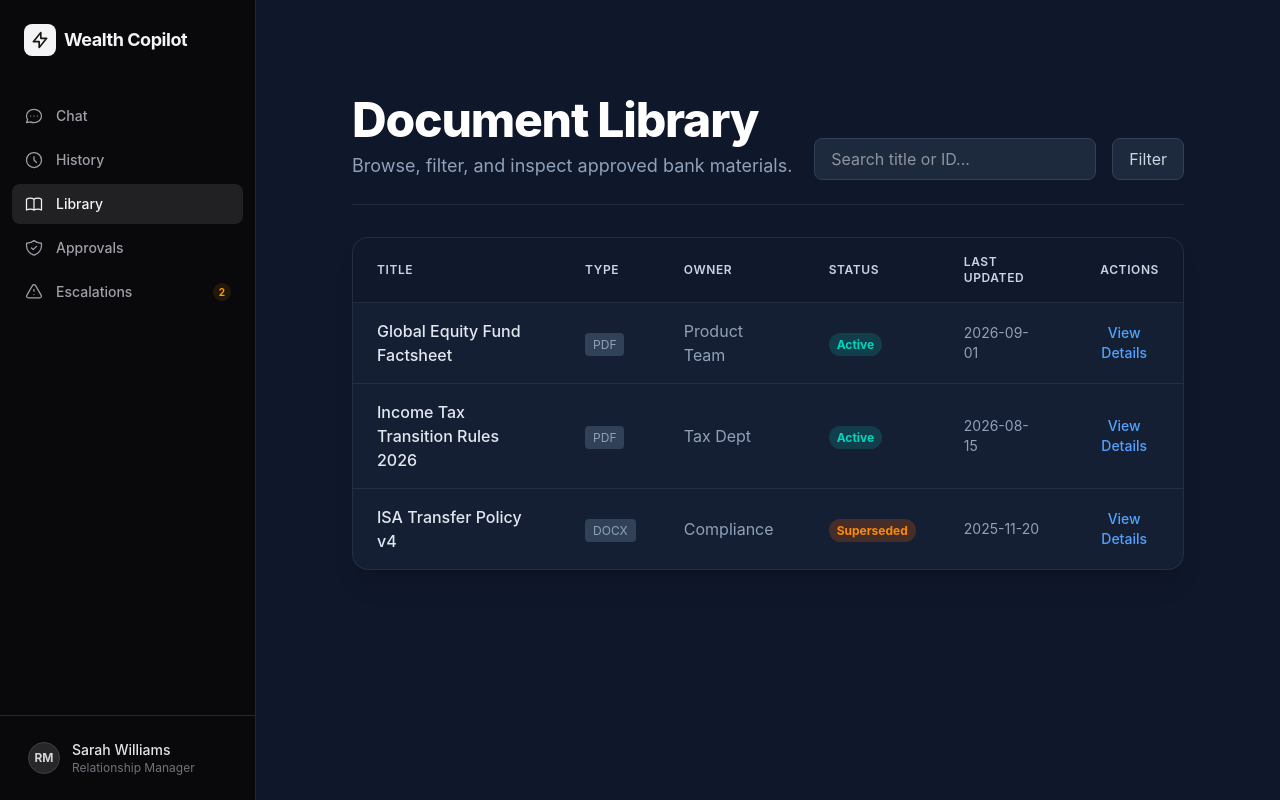
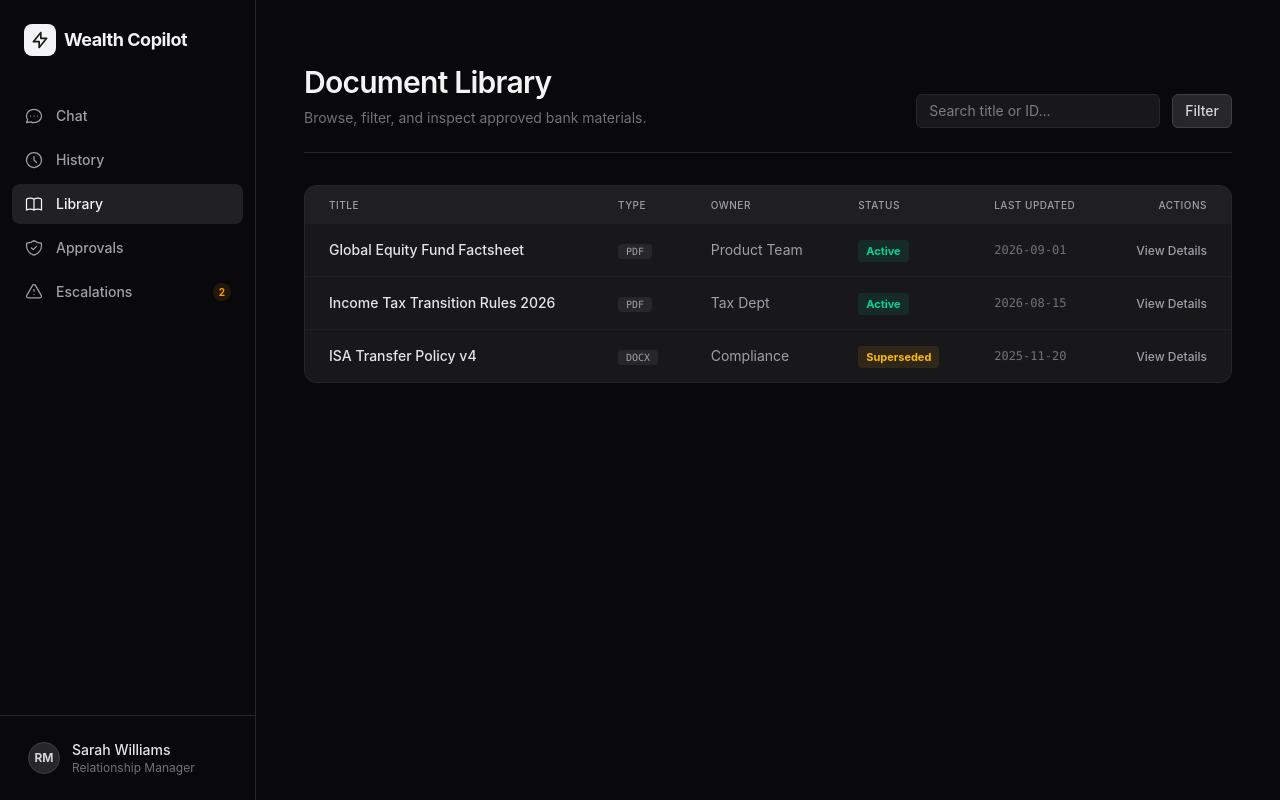
Before and after one commit to Aayush-207/wealth-advisor-copilot, a Next.js app in the folder frontend/: page /documents in a window 1280 px wide. Built offline with nearby package versions, Linux system fonts and the light colour scheme.

Commit message:
style: Redesign all sections to match the minimal zinc theme

```diff
--- a/frontend/src/app/documents/page.tsx
+++ b/frontend/src/app/documents/page.tsx
@@ -1,7 +1,6 @@
 "use client";
 
 import React from 'react';
-import { motion } from 'framer-motion';
 
 export default function DocumentLibrary() {
   const documents = [
@@ -11,70 +10,60 @@ export default function DocumentLibrary() {
   ];
 
   return (
-    <main className="min-h-screen bg-slate-900 text-slate-100 p-8 md:p-24 pb-32">
+    <main className="h-screen overflow-y-auto bg-zinc-950 text-zinc-100 p-8 md:p-12">
       <div className="w-full max-w-5xl mx-auto flex flex-col gap-8">
 
-        <header className="flex justify-between items-end border-b border-slate-700/50 pb-6">
+        <header className="border-b border-zinc-800 pb-6 mt-4 flex justify-between items-end">
           <div>
-            <h1 className="text-3xl md:text-5xl font-extrabold tracking-tight text-white mb-2">
+            <h1 className="text-3xl font-semibold tracking-tight text-zinc-100 mb-2">
               Document Library
             </h1>
-            <p className="text-slate-400 text-lg">Browse, filter, and inspect approved bank materials.</p>
+            <p className="text-zinc-500 text-sm">Browse, filter, and inspect approved bank materials.</p>
           </div>
-          <div className="flex gap-4">
-            <input type="text" placeholder="Search title or ID..." className="bg-slate-800 text-white border border-slate-700 rounded-lg px-4 py-2 outline-none focus:border-blue-500" />
-            <button className="bg-slate-800 border border-slate-700 hover:bg-slate-700 px-4 py-2 rounded-lg text-slate-300 transition-colors">
+          <div className="flex gap-3">
+            <input type="text" placeholder="Search title or ID..." className="bg-zinc-900 text-zinc-200 border border-zinc-800 rounded-md px-3 py-1.5 outline-none focus:border-zinc-700 text-sm transition-colors" />
+            <button className="bg-zinc-800 border border-zinc-700 hover:bg-zinc-700 px-3 py-1.5 rounded-md text-zinc-300 transition-colors text-sm font-medium">
               Filter
             </button>
           </div>
         </header>
 
-        <motion.div
-          initial={{ opacity: 0, y: 20 }}
-          animate={{ opacity: 1, y: 0 }}
-          className="w-full overflow-hidden rounded-2xl border border-slate-700/50 shadow-xl bg-slate-800/50 backdrop-blur-md"
-        >
-          <table className="w-full text-left border-collapse">
-            <thead>
-              <tr className="bg-slate-900/80 text-slate-300 uppercase text-xs tracking-wider border-b border-slate-700/50">
-                <th className="px-6 py-4 font-semibold">Title</th>
-                <th className="px-6 py-4 font-semibold">Type</th>
-                <th className="px-6 py-4 font-semibold">Owner</th>
-                <th className="px-6 py-4 font-semibold">Status</th>
-                <th className="px-6 py-4 font-semibold">Last Updated</th>
-                <th className="px-6 py-4 font-semibold text-right">Actions</th>
+        <div className="w-full overflow-x-auto border border-zinc-800 rounded-xl bg-zinc-900">
+          <table className="w-full text-left text-sm text-zinc-300">
+            <thead className="bg-zinc-800/50 text-zinc-400 uppercase text-[10px] tracking-wider">
+              <tr>
+                <th className="px-6 py-3 font-medium">Title</th>
+                <th className="px-6 py-3 font-medium">Type</th>
+                <th className="px-6 py-3 font-medium">Owner</th>
+                <th className="px-6 py-3 font-medium">Status</th>
+                <th className="px-6 py-3 font-medium">Last Updated</th>
+                <th className="px-6 py-3 font-medium text-right">Actions</th>
               </tr>
             </thead>
-            <tbody className="divide-y divide-slate-700/50">
+            <tbody className="divide-y divide-zinc-800/50">
               {documents.map((doc, i) => (
-                <motion.tr
-                  key={doc.id}
-                  initial={{ opacity: 0, x: -10 }}
-                  animate={{ opacity: 1, x: 0 }}
-                  transition={{ delay: i * 0.1 }}
-                  className="hover:bg-slate-700/30 transition-colors group"
-                >
-                  <td className="px-6 py-4 text-slate-200 font-medium">{doc.title}</td>
-                  <td className="px-6 py-4 text-slate-400">
-                    <span className="bg-slate-700 px-2 py-1 rounded text-xs">{doc.type}</span>
+                <tr key={doc.id} className="hover:bg-zinc-800/30 transition-colors">
+                  <td className="px-6 py-4 font-medium text-zinc-200">{doc.title}</td>
+                  <td className="px-6 py-4">
+                    <span className="bg-zinc-800 px-2 py-0.5 rounded text-[10px] font-mono text-zinc-400">{doc.type}</span>
                   </td>
-                  <td className="px-6 py-4 text-slate-400">{doc.owner}</td>
+                  <td className="px-6 py-4 text-zinc-400">{doc.owner}</td>
                   <td className="px-6 py-4">
-                    <span className={`px-2 py-1 rounded-full text-xs font-bold ${
-                      doc.status === 'Active' ? 'bg-teal-500/20 text-teal-400' : 'bg-orange-500/20 text-orange-400'
+                    <span className={`px-2 py-1 rounded text-[11px] font-bold ${
+                      doc.status === 'Active' ? 'text-emerald-400 bg-emerald-400/10' : 'text-amber-400 bg-amber-400/10'
                     }`}>
                       {doc.status}
                     </span>
                   </td>
-                  <td className="px-6 py-4 text-slate-400 text-sm">{doc.updated}</td>
+                  <td className="px-6 py-4 text-zinc-500 font-mono text-xs">{doc.updated}</td>
                   <td className="px-6 py-4 text-right">
-                    <button className="text-blue-400 hover:text-blue-300 transition-colors text-sm font-medium">View Details</button>
+                    <button className="text-zinc-400 hover:text-zinc-200 transition-colors text-xs font-medium">View Details</button>
                   </td>
-                </motion.tr>
+                </tr>
               ))}
             </tbody>
           </table>
-        </motion.div>
+        </div>
       </div>
     </main>
   );
--- a/frontend/src/app/history/page.tsx
+++ b/frontend/src/app/history/page.tsx
@@ -11,47 +11,45 @@ export default function HistoryDashboard() {
   ];
 
   return (
-    <main className="min-h-screen bg-slate-900 text-slate-100 p-8 md:p-24 pb-32">
+    <main className="h-screen overflow-y-auto bg-zinc-950 text-zinc-100 p-8 md:p-12">
       <div className="w-full max-w-5xl mx-auto flex flex-col gap-8">
 
-        <header className="flex justify-between items-end border-b border-slate-700/50 pb-6">
-          <div>
-            <h1 className="text-3xl md:text-5xl font-extrabold tracking-tight text-white mb-2">
-              Query History
-            </h1>
-            <p className="text-slate-400 text-lg">Review saved answers. Re-use queries are automatically checked against the latest documents.</p>
-          </div>
+        <header className="border-b border-zinc-800 pb-6 mt-4">
+          <h1 className="text-3xl font-semibold tracking-tight text-zinc-100 mb-2">
+            Query History
+          </h1>
+          <p className="text-zinc-500 text-sm">Review saved answers. Re-use queries are automatically checked against the latest documents.</p>
         </header>
 
-        <div className="flex flex-col gap-4 mt-4">
+        <div className="flex flex-col gap-4">
           {history.map((item, i) => (
             <motion.div
               key={item.id}
               initial={{ opacity: 0, y: 10 }}
               animate={{ opacity: 1, y: 0 }}
               transition={{ delay: i * 0.1 }}
-              className="bg-slate-800/40 border border-slate-700/50 rounded-xl p-6 flex flex-col gap-3 hover:bg-slate-800/60 transition-colors"
+              className="bg-zinc-900 border border-zinc-800 rounded-xl p-5 flex flex-col gap-3 hover:border-zinc-700 transition-colors"
             >
               <div className="flex justify-between items-start">
-                <h3 className="text-xl font-bold text-slate-200">"{item.query}"</h3>
-                <span className={`px-3 py-1 rounded-full text-xs font-bold whitespace-nowrap ${
-                  item.status === 'Verified' ? 'bg-teal-500/20 text-teal-400' : 'bg-orange-500/20 text-orange-400 border border-orange-500/30'
+                <h3 className="text-[15px] font-medium text-zinc-200">"{item.query}"</h3>
+                <span className={`px-2.5 py-1 rounded-md text-[11px] font-medium whitespace-nowrap ${
+                  item.status === 'Verified' ? 'bg-emerald-500/10 text-emerald-400 border border-emerald-500/20' : 'bg-amber-500/10 text-amber-400 border border-amber-500/20'
                 }`}>
                   {item.status}
                 </span>
               </div>
 
-              <p className="text-slate-400">{item.answerSnippet}</p>
+              <p className="text-sm text-zinc-400 leading-relaxed">{item.answerSnippet}</p>
 
-              <div className="flex flex-wrap items-center gap-4 mt-2 text-sm">
-                <span className="text-slate-500">{item.date}</span>
-                <span className="text-slate-500">•</span>
-                <span className="text-slate-400">
-                  Checked against: <span className={item.status === 'Verified' ? 'text-teal-400' : 'text-orange-400 line-through'}>{item.checkedAgainst}</span>
+              <div className="flex flex-wrap items-center gap-3 mt-1 text-xs">
+                <span className="text-zinc-600 font-medium">{item.date}</span>
+                <span className="text-zinc-700">•</span>
+                <span className="text-zinc-500">
+                  Checked against: <span className={item.status === 'Verified' ? 'text-zinc-400 font-medium' : 'text-amber-500 line-through'}>{item.checkedAgainst}</span>
                 </span>
                 {item.status !== 'Verified' && (
-                  <button className="ml-auto px-4 py-1.5 bg-blue-500 hover:bg-blue-400 text-white rounded-lg text-xs font-bold transition-colors">
-                    Re-verify Answer
+                  <button className="ml-auto px-3 py-1.5 bg-zinc-800 hover:bg-zinc-700 border border-zinc-700 text-zinc-300 rounded-md transition-colors">
+                    Re-verify
                   </button>
                 )}
               </div>
```
Also changed, not shown: frontend/src/app/admin/page.tsx (+26 -28 lines), frontend/src/app/escalations/page.tsx (+20 -22 lines), frontend/src/components/EvidenceViewer.tsx (+20 -19 lines).
